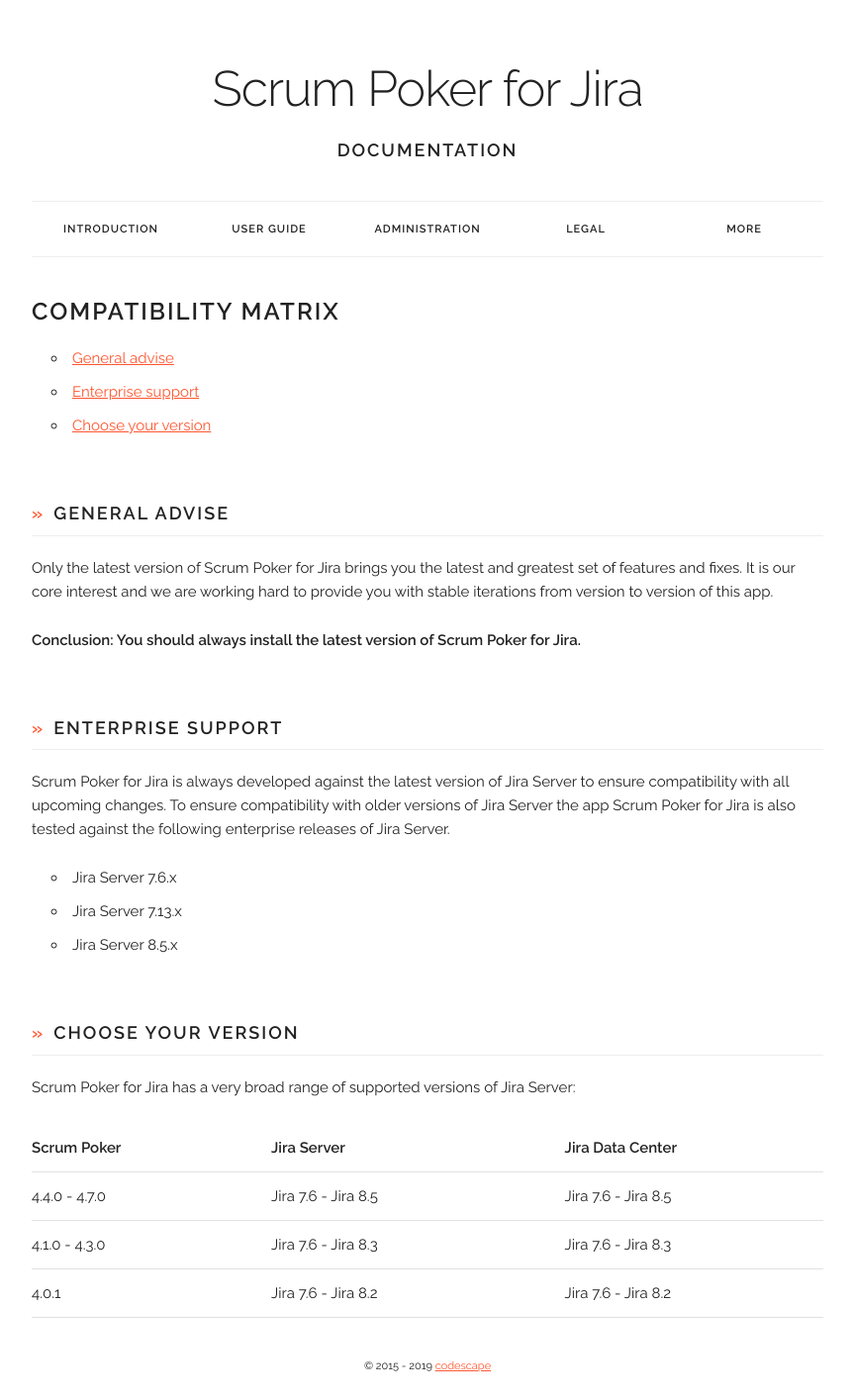
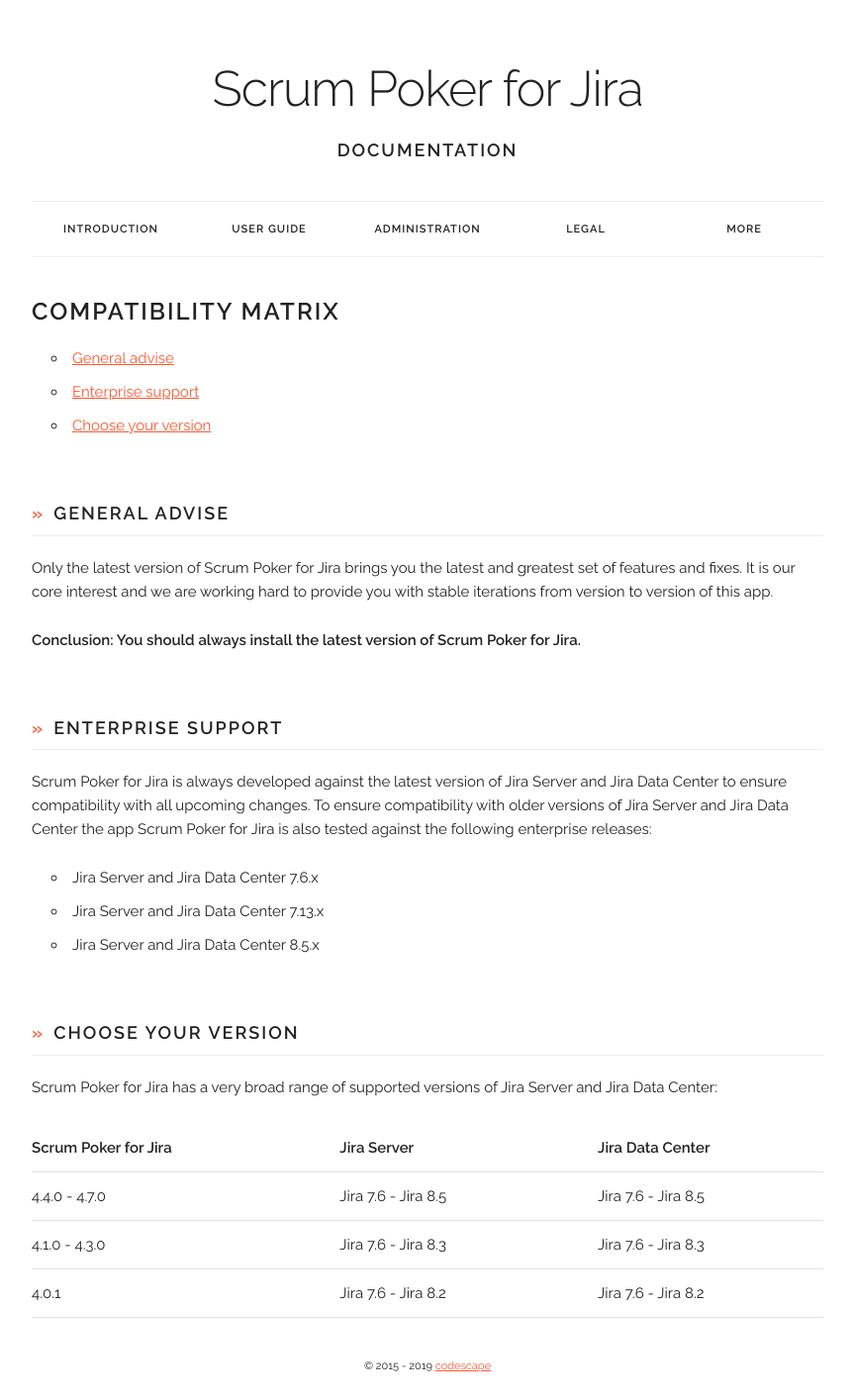
Before and after one commit to codescape/jira-scrum-poker, a Jekyll site: the page built from docs/compatibility-matrix.md, in a window 1280 px wide. Shown: the whole page at 99% size, without its empty margins (208-1071 px from the left). Built offline with Jekyll 4.4.1, drawn with Linux system fonts in a browser that asks for light colours; nearby versions of some CDN libraries.

Commit message:
docs: include Jira Data Center in compatibility matrix

```diff
--- a/docs/compatibility-matrix.md
+++ b/docs/compatibility-matrix.md
@@ -15,19 +15,19 @@
 
 ### Enterprise support
 
-Scrum Poker for Jira is always developed against the latest version of Jira Server to ensure compatibility with all upcoming changes.
-To ensure compatibility with older versions of Jira Server the app Scrum Poker for Jira is also tested against the following enterprise releases of Jira Server.
+Scrum Poker for Jira is always developed against the latest version of Jira Server and Jira Data Center to ensure compatibility with all upcoming changes.
+To ensure compatibility with older versions of Jira Server and Jira Data Center the app Scrum Poker for Jira is also tested against the following enterprise releases:
 
-* Jira Server 7.6.x
-* Jira Server 7.13.x
-* Jira Server 8.5.x
+* Jira Server and Jira Data Center 7.6.x
+* Jira Server and Jira Data Center 7.13.x
+* Jira Server and Jira Data Center 8.5.x
 
 ### Choose your version
 
-Scrum Poker for Jira has a very broad range of supported versions of Jira Server:
+Scrum Poker for Jira has a very broad range of supported versions of Jira Server and Jira Data Center:
 
-| Scrum Poker     | Jira Server           | Jira Data Center      |
-| --------------- | --------------------- | --------------------- |
-| 4.4.0 - 4.7.0   | Jira 7.6 - Jira 8.5   | Jira 7.6 - Jira 8.5   |
-| 4.1.0 - 4.3.0   | Jira 7.6 - Jira 8.3   | Jira 7.6 - Jira 8.3   |
-| 4.0.1           | Jira 7.6 - Jira 8.2   | Jira 7.6 - Jira 8.2   |
+| Scrum Poker for Jira | Jira Server           | Jira Data Center      |
+| -------------------- | --------------------- | --------------------- |
+| 4.4.0 - 4.7.0        | Jira 7.6 - Jira 8.5   | Jira 7.6 - Jira 8.5   |
+| 4.1.0 - 4.3.0        | Jira 7.6 - Jira 8.3   | Jira 7.6 - Jira 8.3   |
+| 4.0.1                | Jira 7.6 - Jira 8.2   | Jira 7.6 - Jira 8.2   |
```
